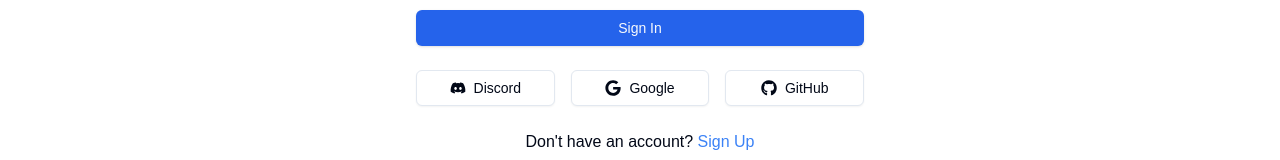
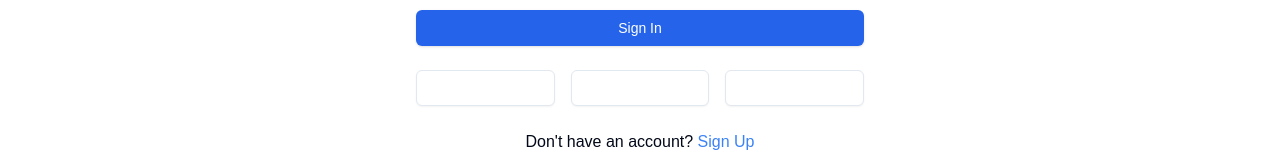
Before and after one commit to ClementG91/Next-Template, a Next.js app: page /auth/signin in a window 1280 px wide. Shown: the part 470-630 px from the top of the page. Built offline with nearby package versions, Linux system fonts and the light colour scheme; no server answers.

Commit message:
Update btn colors

```diff
--- a/components/pages/auth/SignInForm.tsx
+++ b/components/pages/auth/SignInForm.tsx
@@ -73,7 +73,11 @@ export default function SignInForm() {
               <p className="text-red-500 text-sm">{errors.password.message}</p>
             )}
           </div>
-          <Button type="submit" className="w-full" disabled={isLoading}>
+          <Button
+            type="submit"
+            className="w-full text-white"
+            disabled={isLoading}
+          >
             {isLoading ? 'Loading...' : 'Sign In'}
           </Button>
         </form>
@@ -81,21 +85,21 @@ export default function SignInForm() {
           <Button
             onClick={() => signIn('discord', { callbackUrl: '/dashboard' })}
             variant="outline"
-            className="flex-1 mr-2"
+            className="flex-1 mr-2 text-white"
           >
             <FaDiscord className="mr-2 h-4 w-4" /> Discord
           </Button>
           <Button
             onClick={() => signIn('google', { callbackUrl: '/dashboard' })}
             variant="outline"
-            className="flex-1 mx-2"
+            className="flex-1 mx-2 text-white"
           >
             <FaGoogle className="mr-2 h-4 w-4" /> Google
           </Button>
           <Button
             onClick={() => signIn('github', { callbackUrl: '/dashboard' })}
             variant="outline"
-            className="flex-1 ml-2"
+            className="flex-1 ml-2 text-white"
           >
             <FaGithub className="mr-2 h-4 w-4" /> GitHub
           </Button>
--- a/components/pages/auth/SignUpForm.tsx
+++ b/components/pages/auth/SignUpForm.tsx
@@ -110,7 +110,11 @@ export default function SignUpForm() {
               </p>
             )}
           </div>
-          <Button type="submit" className="w-full" disabled={isLoading}>
+          <Button
+            type="submit"
+            className="w-full text-white"
+            disabled={isLoading}
+          >
             {isLoading ? 'Loading...' : 'Sign Up'}
           </Button>
         </form>
--- a/components/pages/auth/VerifyEmailForm.tsx
+++ b/components/pages/auth/VerifyEmailForm.tsx
@@ -148,13 +148,17 @@ function VerifyEmailFormContent() {
             <p className="text-red-500 text-sm">{errors.code.message}</p>
           )}
         </div>
-        <Button type="submit" className="w-full" disabled={isLoading}>
+        <Button
+          type="submit"
+          className="w-full text-white"
+          disabled={isLoading}
+        >
           {isLoading ? 'Vérification en cours...' : "Vérifier l'e-mail"}
         </Button>
       </form>
       <Button
         onClick={resendVerificationCode}
-        className="w-full"
+        className="w-full text-white"
         variant="outline"
         disabled={isResending}
       >
```
